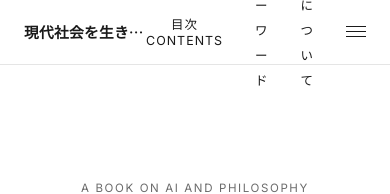
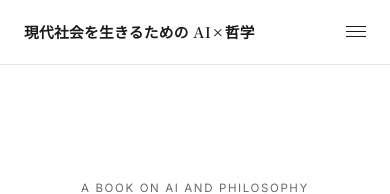
Before and after one commit to rmaruy3/rmaruy3.github.io, a Jekyll site: the page ai-philosophy/index.html, which Jekyll copies as it is, in a window 390 px wide. Shown: the top 194 px of the page. Built offline with Jekyll 4.4.1, drawn with Linux system fonts in a browser that asks for light colours.

Commit message:
Mobile header: show only hamburger menu

```diff
--- a/ai-philosophy/index.html
+++ b/ai-philosophy/index.html
@@ -105,6 +105,7 @@ button{font-family:inherit;background:none;border:none;cursor:pointer;color:inhe
   border-bottom-color:var(--accent);
   color:var(--accent);
 }
+.nav-desktop{display:flex;gap:2rem;}
 .hamburger{display:none;flex-direction:column;gap:4px;padding:8px;}
 .hamburger span{width:20px;height:1px;background:var(--fg);display:block;}
 @media (max-width:760px){
@@ -397,7 +398,7 @@ figure.book-figure img{border:1px solid var(--rule);padding:1.2rem;background:#F
   <div class="header-inner">
     <a href="#/" class="brand">現代社会を生きるための AI×哲学</a>
     <nav class="header-nav">
-      <div class="nav-desktop" style="display:flex;gap:2rem;">
+      <div class="nav-desktop">
         <button id="toc-open-btn" type="button">目次 Contents</button>
         <a class="nav-link" href="#/lexicon">キーワード</a>
         <a class="nav-link" href="#/book">本について</a>
@@ -955,4 +956,4 @@ render();
 
 </script>
 </body>
-</html>
+</
```
